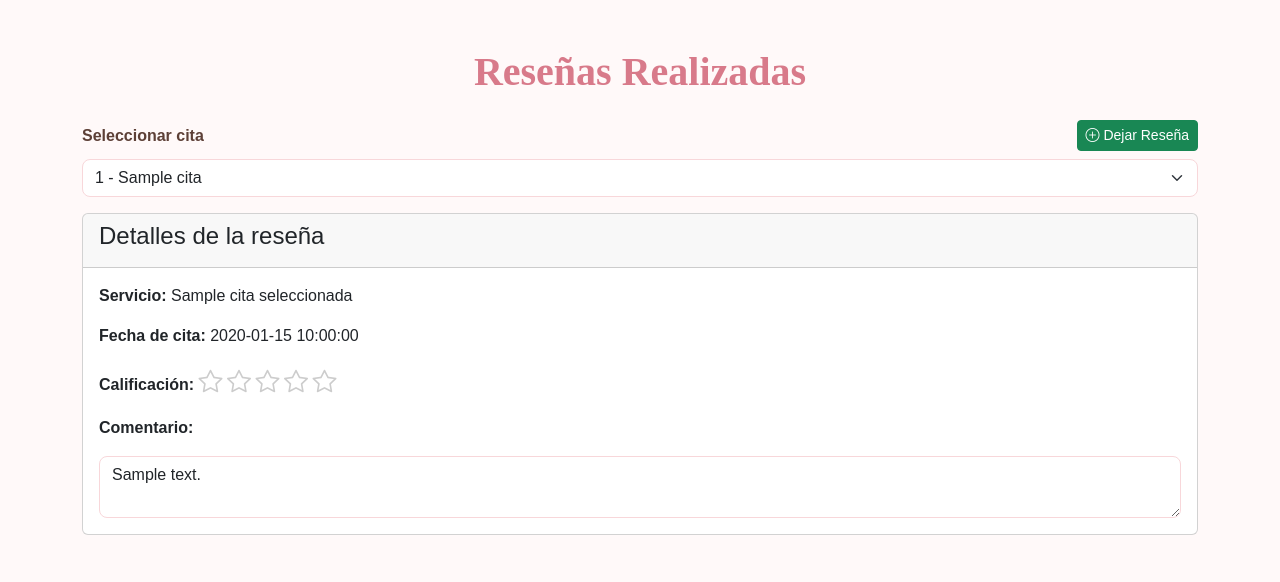
After one commit to Sebastian7023/ProyectoFinalG4, a PHP site: template app/views/clientes/verReseña.php in a window 1280 px wide. The commit adds this page. Shown: the top 582 px of the page. Run offline with PHP 8.4, Linux system fonts and the light colour scheme; the template is opened without the code that fills it: most values are stand-ins (such as "Sample title", 1, 10 or a date in 2020).

Commit message:
Se agregaron las funciones de verReseña y dejarReseña

```diff
--- /dev/null
+++ b/app/assets/css/review.css
@@ -0,0 +1,148 @@
+ :root {
+            /* Variables del layout.css */
+            --primary-color: #d35678;
+            --secondary-color: #f8d7da;
+            --dark-color: #5d4037;
+            --light-color: #fff9f9;
+
+            /* Variables del home.css (si son diferentes, se pueden usar las de layout) */
+            --rosa-pastel: #f8d7da;
+            --rosa-medio: #e9aab8;
+            --gris-claro: #f8f9fa;
+            --gris-oscuro: #343a40;
+             --rosa-claro: #f8bbd0;
+    --rosa-pastel: #f8d7da;
+    --rosa-medio: #e9aab8;
+    --rosa-oscuro: #d87a8a;
+    --rosa-primario: #d35678;
+    --rosa-secundario: #f8d7da;
+    --oscuro: #5d4037;
+    --claro: #fff9f9;
+    --gris-claro: #f8f9fa;
+    --gris-oscuro: #424242;
+    --gris-medio: #616161;
+    --negro: #212121;
+    --rosa-principal: #e91e63;
+        }
+
+        body {
+            font-family: 'Montserrat', sans-serif;
+            color: var(--dark-color);
+            background-color: var(--light-color);
+        }
+
+        .section-title {
+            font-family: 'Playfair Display', serif;
+            font-weight: 700;
+            text-align: center;
+            margin-bottom: 40px;
+            color: var(--rosa-oscuro);
+        }
+
+        /* Estilos específicos para la página de reseña */
+        .container {
+            padding-top: 5rem;
+            padding-bottom: 5rem;
+        }
+
+        .form-label {
+            font-weight: 600;
+            color: var(--dark-color);
+        }
+
+        .form-control,
+        .form-select {
+            border-radius: 0.5rem;
+            border-color: var(--secondary-color);
+            transition: all 0.3s ease-in-out;
+        }
+
+        .form-control:focus,
+        .form-select:focus {
+            border-color: var(--primary-color);
+            box-shadow: 0 0 0 0.25rem rgba(211, 86, 120, 0.25);
+        }
+
+        .btn-primary {
+            background-color: var(--primary-color);
+            border-color: var(--primary-color);
+            border-radius: 0.5rem;
+            transition: all 0.3s ease;
+            font-weight: 600;
+        }
+
+        .btn-primary:hover {
+            background-color: #b94c61;
+            border-color: #b94c61;
+            transform: translateY(-2px);
+        }
+
+        /* Estilos para las estrellas de calificación */
+        .bi-star, .bi-star-fill {
+            font-size: 1.5rem;
+            cursor: pointer;
+            transition: color 0.2s;
+        }
+
+        .bi-star-fill.text-warning {
+            color: #ffc107 !important;
+        }
+
+        .bi-star {
+            color: #ccc;
+        }
+
+        /* BOTÓN DE RESEÑAS FLOTANTE - SIN BORDES NEGROS */
+#review-btn {
+    position: fixed !important;
+    bottom: 100px !important;
+    right: 30px !important;
+    background: linear-gradient(135deg, var(--rosa-principal), var(--rosa-oscuro)) !important;
+    color: white !important;
+    padding: 16px 28px;
+    border-radius: 50px;
+    box-shadow: 0 6px 20px rgba(233, 30, 99, 0.4);
+    z-index: 1000 !important;
+    display: flex !important;
+    align-items: center;
+    text-decoration: none !important;
+    transition: all 0.3s ease;
+    font-weight: 600;
+    border: none !important;
+    outline: none !important;
+    cursor: pointer;
+}
+
+#review-btn i {
+    margin-right: 10px;
+    font-size: 1.3rem;
+}
+#review-btn:hover {
+    transform: translateY(-5px) scale(1.05);
+    box-shadow: 0 10px 25px rgba(233, 30, 99, 0.5);
+    background: linear-gradient(135deg, var(--rosa-oscuro), var(--rosa-principal)) !important;
+    color: white !important;
+    text-decoration: none !important;
+}
+
+#review-btn:active {
+    transform: translateY(0) scale(1);
+    box-shadow: 0 4px 15px rgba(233, 30, 99, 0.4);
+}
+
+@media (max-width: 768px) {
+    #review-btn {
+        bottom: 20px !important;
+        right: 20px !important;
+        padding: 14px 20px;
+    }
+
+    #review-btn span {
+        display: none;
+    }
+
+    #review-btn i {
+        margin-right: 0;
+        font-size: 1.4rem;
+    }
+}
--- a/app/views/clientes/dashboardCliente.php
+++ b/app/views/clientes/dashboardCliente.php
@@ -88,7 +88,7 @@
                             <i class="bi bi-arrow-right"></i>
                         </div>
                     </a>
-                    <a href="index.php?controller=User&action=gestionarUsuarios" class="quick-action-item">
+                    <a href="index.php?controller=Cita&action=verCitas" class="quick-action-item">
                         <div class="action-icon">
                             <i class="bi bi-people"></i>
                         </div>
@@ -100,7 +100,7 @@
                             <i class="bi bi-arrow-right"></i>
                         </div>
                     </a>
-                    <a href="?controller=User&action=gestionarEstilistas" class="quick-action-item">
+                    <a href="?controller=Review&action=verReseña" class="quick-action-item">
                         <div class="action-icon">
                             <i class="bi bi-scissors"></i>
                         </div>
--- a/app/views/clientes/layoutCliente.php
+++ b/app/views/clientes/layoutCliente.php
@@ -43,7 +43,7 @@
                             </a>
                         </li>
                         <li class="nav-item">
-                            <a class="nav-link" href="index.php?controller=Review&action=index">
+                            <a class="nav-link" href="index.php?controller=Review&action=verReseña">
                                 <i class="bi bi-chat-square-text-fill"></i> Reseñas
                             </a>
                         </li>
--- /dev/null
+++ b/app/views/clientes/verReseña.php
@@ -0,0 +1,90 @@
+<!DOCTYPE html>
+<html lang="es">
+<head>
+    <meta charset="UTF-8">
+    <meta name="viewport" content="width=device-width, initial-scale=1.0">
+    <title>Ver Reseñas</title>
+    <link href="https://cdn.jsdelivr.net/npm/bootstrap@5.3.3/dist/css/bootstrap.min.css" rel="stylesheet">
+    <link href="https://cdn.jsdelivr.net/npm/bootstrap-icons@1.11.3/font/bootstrap-icons.css" rel="stylesheet">
+    <link href="/ProyectoFinalG4/app/assets/css/review.css" rel="stylesheet">
+</head>
+<body>
+    <div class="container py-5">
+        <h1 class="mb-4 section-title text-center">Reseñas Realizadas</h1>
+
+        <div class="mb-3">
+            <div class="d-flex justify-content-between align-items-center">
+                <label for="appointmentSelect" class="form-label mb-0">Seleccionar cita</label>
+                <a href="index.php?controller=Review&action=dejaReseña" class="btn btn-success btn-sm">
+                    <i class="bi bi-plus-circle"></i> Dejar Reseña
+                </a>
+            </div>
+            <select id="appointmentSelect" class="form-select mt-2">
+                <?php foreach($citas as $cita): ?>
+                    <option value="<?= $cita['id'] ?>"><?= $cita['id'] ?> - <?= $cita['serviceName'] ?></option>
+                <?php endforeach; ?>
+            </select>
+        </div>
+
+        <?php if ($citaSeleccionada): ?>
+            <div class="card">
+                <div class="card-header">
+                    <h4>Detalles de la reseña</h4>
+                </div>
+                <div class="card-body">
+                    <p><strong>Servicio:</strong> <?= $citaSeleccionada['serviceName'] ?></p>
+                    <p><strong>Fecha de cita:</strong> <?= $citaSeleccionada['appointmentDateTime'] ?></p>
+                    <p><strong>Calificación:</strong>
+                        <span id="rating-stars">
+                            <?php for($i = 1; $i <= 5; $i++): ?>
+                                <i class="bi <?= $i <= $citaSeleccionada['ratingValue'] ? 'bi-star-fill text-warning' : 'bi-star' ?>" data-value="<?= $i ?>"></i>
+                            <?php endfor; ?>
+                        </span>
+                        <input type="hidden" id="rating-value" value="<?= $citaSeleccionada['ratingValue'] ?>">
+                    </p>
+                    <p><strong>Comentario:</strong></p>
+                    <textarea class="form-control" readonly><?= $citaSeleccionada['reviewComment'] ?></textarea>
+                </div>
+            </div>
+        <?php else: ?>
+            <p>No hay reseñas seleccionadas.</p>
+        <?php endif; ?>
+    </div>
+
+    <script src="https://cdn.jsdelivr.net/npm/bootstrap@5.3.3/dist/js/bootstrap.bundle.min.js"></script>
+    <script>
+        document.addEventListener('DOMContentLoaded', function() {
+            const ratingInput = document.getElementById('rating-value');
+            const starContainer = document.getElementById('rating-stars');
+
+            // Colorear estrellas según rating actual
+            if (ratingInput && starContainer) {
+                const value = parseInt(ratingInput.value) || 0;
+                const stars = starContainer.querySelectorAll('i');
+
+                stars.forEach(star => {
+                    const starValue = parseInt(star.getAttribute('data-value'));
+                    if (starValue <= value) {
+                        star.classList.remove('bi-star');
+                        star.classList.add('bi-star-fill', 'text-warning');
+                    } else {
+                        star.classList.remove('bi-star-fill', 'text-warning');
+                        star.classList.add('bi-star');
+                    }
+                });
+            }
+
+            // Manejar cambio de cita en el select
+            const select = document.getElementById('appointmentSelect');
+            if (select) {
+                select.addEventListener('change', function() {
+                    const citaId = this.value;
+                    window.location.href = `index.php?controller=Review&action=verReseña&id=${citaId}`;
+                });
+            }
+        });
+    </script>
+
+
+</body>
+</html>
```
Also changed, not shown: app/controller/ReviewController.php (added, +211 -0 lines), app/models/review.php (added, +75 -0 lines), app/views/clientes/dejarReseña.php (added, +72 -0 lines).
